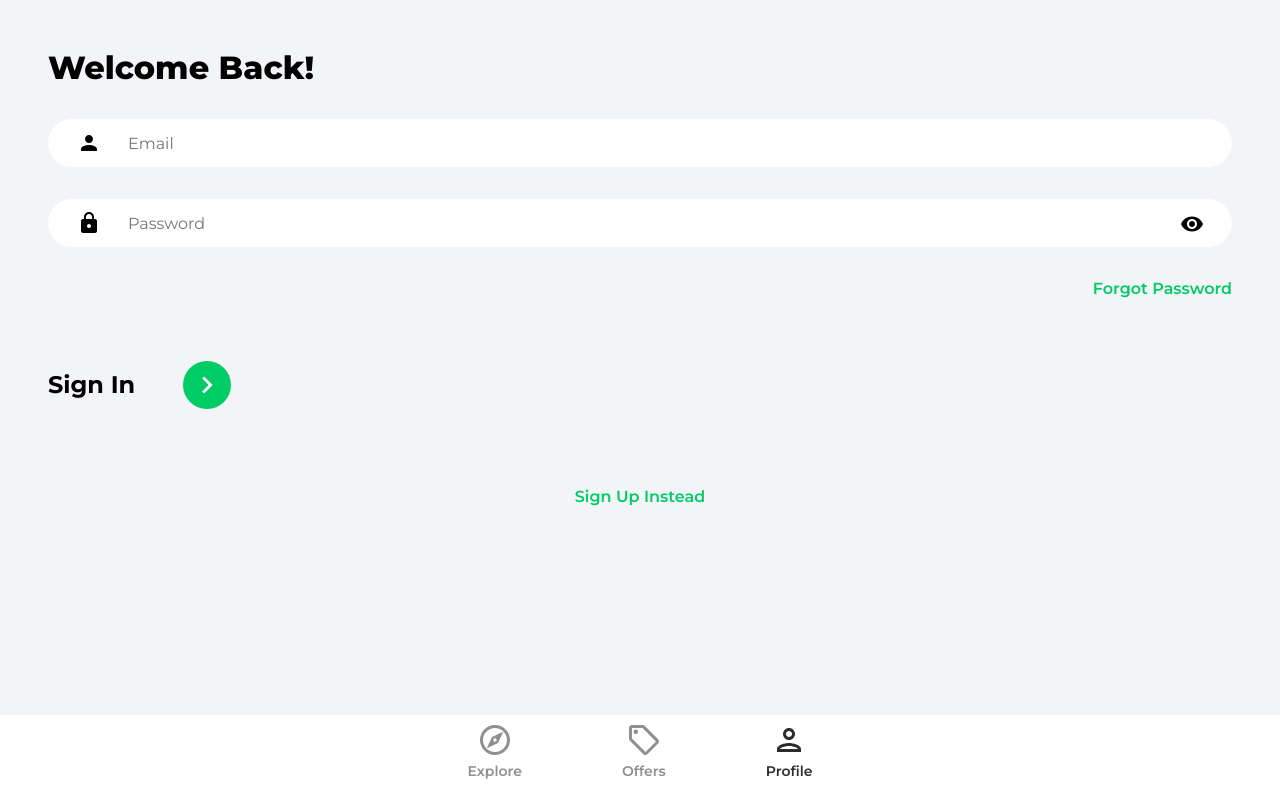
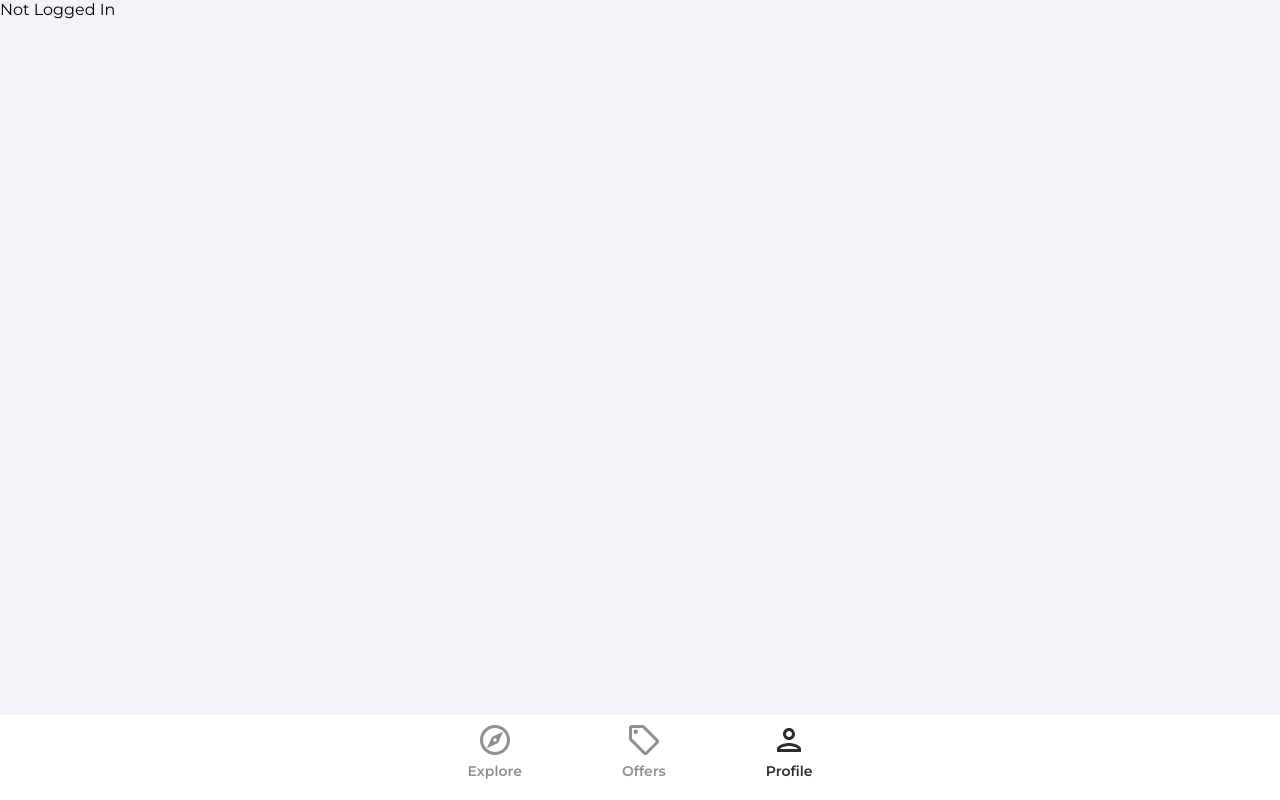
Before and after one commit to Marshneil13/Air-BnB, a React (Create React App) app: page /profile in a window 1280 px wide. Built offline with nearby package versions, Linux system fonts and the light colour scheme.

Commit message:
user sign-in

```diff
--- a/src/App.js
+++ b/src/App.js
@@ -14,7 +14,7 @@
         <Routes>
           <Route path='/' element={<Explore/>}/>
           <Route path='/offers' element={<Offers/>}/>
-          <Route path='/profile' element={<SignIn/>}/>
+          <Route path='/profile' element={<Profile/>}/>
           <Route path='/sign-in' element={<SignIn/>}/>
           <Route path='/sign-up' element={<SignUp/>}/>
           <Route path='/forgot-password' element={<ForgotPassword/>}/>
--- a/src/pages/Profile.jsx
+++ b/src/pages/Profile.jsx
@@ -1,9 +1,13 @@
+import { useEffect, useState } from 'react'
+import {getAuth} from 'firebase/auth'
+
 function Profile() {
-  return (
-    <div>
-        <h1>Profile</h1>
-    </div>
-  )
+  const [user, setUser] = useState(null)
+  const auth = getAuth()
+  useEffect(() => {
+    setUser(auth.currentUser)
+  }, [])
+  return user?<h1>{user.displayName}</h1>:'Not Logged In'
 }
 
 export default Profile
--- a/src/pages/SignIn.jsx
+++ b/src/pages/SignIn.jsx
@@ -2,6 +2,8 @@
 import {Link, useNavigate} from 'react-router-dom'
 import {ReactComponent as ArrowRightIcon} from '../assets/svg/keyboardArrowRightIcon.svg'
 import visibilityIcon from '../assets/svg/visibilityIcon.svg'
+import {getAuth, signInWithEmailAndPassword} from 'firebase/auth'
+import { async } from '@firebase/util'
 
 function SignIn() {
   const [showPassword, setShowPassword] = useState(false)
@@ -19,6 +21,24 @@
 const {email, password} = formData
 const navigate = useNavigate()
 
+const onSubmit = async (e) => {
+  e.preventDefault()
+  try{
+  const auth = getAuth()
+
+  const userCredential = await signInWithEmailAndPassword(
+    auth,
+    email,
+    password
+  )
+  if(userCredential.user){
+    navigate('/')
+  }
+  }catch(error){
+    console.log(error);
+  }
+}
+
   return (
     <>
         <div className="pageContainer">
@@ -27,7 +47,7 @@
           </header>
 
           <div className='form-control w-full max-w-xs'></div>
-          <form>
+          <form onSubmit={onSubmit}>
             <input
             type='email'
             className='emailInput'
```
